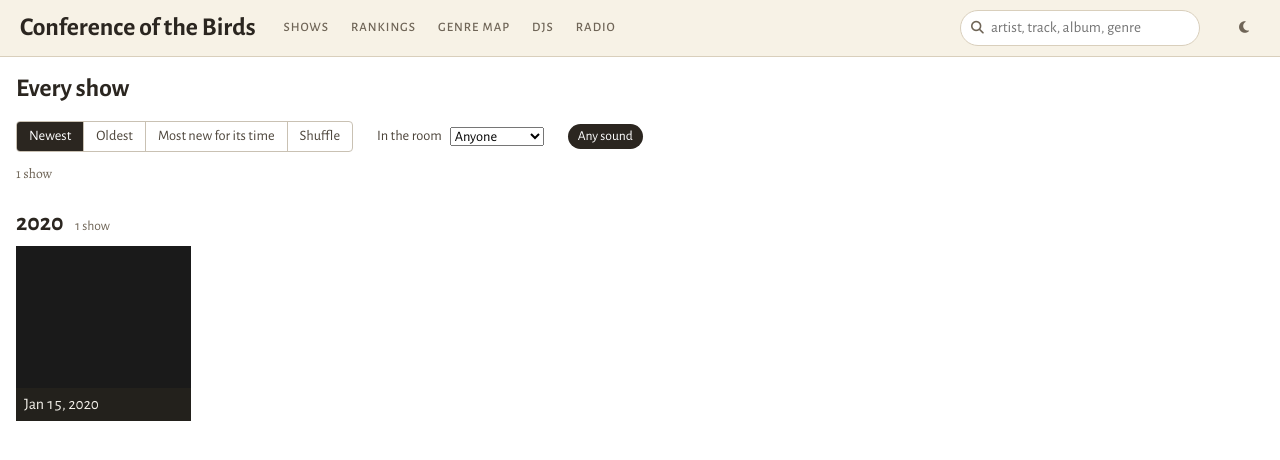
After one commit to JoeGermuska/birdnest, a Flask app: page /shows in a window 1280 px wide. The commit adds this page. Shown: the top 460 px of the page. Run offline with Flask 3, Linux system fonts and the light colour scheme; tables that the repository leaves empty hold one stand-in row (values such as "Sample post"); parts of the project's set-up code (start-up, migrations or seed data) failed here and were passed over; some libraries are stand-ins or nearby versions; some web fonts are replaced.

Commit message:
Browse page (/shows); novelty counts repeated songs a little against a show
- /shows: every show as tiles. Sort newest / oldest / most new for its time
  (novelty against the median of the shows around it) / shuffle; filter by
  who was in the room and by the genre family a show leans toward (1.5x the
  family's usual share, at least 12%). Year dividers in date order. Every
  control is a link or GET form, so each view is a URL and Turbo keeps the
  radio playing. "Shows" leads the banner; the home wall links here.
- Novelty = share of new artists - 0.5 x share of songs heard on an earlier
  show (REPEAT_PENALTY). The home "All new" card still quotes the plain
  new-artist share; the show page, novelty chart and browse sort use the
  score, and their wording says so.
- The History cache is keyed on factoids.py and genre_families.py as well as
  the database, so code changes rebuild it.

Co-Authored-By: Claude Opus 5.5 <noreply@anthropic.com>

```diff
--- a/app.py
+++ b/app.py
@@ -8,6 +8,7 @@ import radio
 import genre_families
 from datetime import date
 from collections import Counter
+import itertools
 import os
 import random
 import secrets
@@ -60,6 +61,54 @@ def index():
                            room=history.show_room(latest), mix=history.show_mix(latest),
                            facts=history.show_factoids(latest), stats=history.show_stats(latest),
                            this_week=[tile(p) for p in history.same_week(latest)], wall=wall, n_shows=len(pids))
+
+
+BROWSE_SORTS = {'newest': 'Newest', 'oldest': 'Oldest', 'new': 'Most new for its time', 'shuffle': 'Shuffle'}
+
+
+@app.route('/shows')
+def browse():
+    """Every show as tiles, sorted and filtered by the query: sort, dj (slug), family (genre family it leans toward)."""
+    history = factoids.get_history()
+    shows = history.browse()
+    sort = request.args.get('sort') if request.args.get('sort') in BROWSE_SORTS else 'newest'
+    dj = request.args.get('dj') if request.args.get('dj') in history.dj_by_slug else None
+    families = [f for f in genre_families.FAMILY_NAMES if sum(f in s['leans'] for s in shows) >= 5]
+    family = request.args.get('family') if request.args.get('family') in families else None
+    if dj:
+        shows = [s for s in shows if history.dj_by_slug[dj] in s['djs']]
+    if family:
+        shows = [s for s in shows if family in s['leans']]
+    seed = request.args.get('seed', type=int)
+    if sort == 'shuffle':
+        seed = seed if seed is not None else random.randrange(10 ** 6)
+        shows = sorted(shows, key=lambda s: s['date'])
+        random.Random(seed).shuffle(shows)
+    else:
+        key = {'newest': lambda s: s['date'], 'oldest': lambda s: s['date'], 'new': lambda s: s['lift']}[sort]
+        shows = sorted(shows, key=key, reverse=sort != 'oldest')
+
+    def tile(s):
+        t = {**history.shows[s['pid']], 'caption': history.show_caption(s['pid'])['image']}
+        if sort == 'new':
+            t['label'] = f"{s['date']:%b} {s['date'].day}, {s['date'].year} · novelty {round(s['novelty'] * 100)}"
+        return t
+    if sort in ('newest', 'oldest'):
+        groups = [(y, [tile(s) for s in g]) for y, g in itertools.groupby(shows, key=lambda s: s['date'].year)]
+    else:
+        groups = [(None, [tile(s) for s in shows])]
+
+    current = {'sort': sort, 'dj': dj, 'family': family}
+    def link(**change):  # this view with some controls changed; a fresh shuffle each time it's asked for
+        q = {k: v for k, v in {**current, **change}.items() if v and not (k == 'sort' and v == 'newest')}
+        if q.get('sort') == 'shuffle':
+            q['seed'] = random.randrange(10 ** 6)
+        return url_for('browse', **q)
+    djs = sorted(((history.djs[i]['slug'], history.djs[i]['name'], len(p)) for i, p in history.dj_shows.items()),
+                 key=lambda d: (-d[2], d[1]))
+    return render_template('shows.html', groups=groups, count=len(shows), current=current, link=link,
+                           sorts=BROWSE_SORTS, djs=djs, dj_name=dj and history.djs[history.dj_by_slug[dj]]['name'],
+                           families=[(f, genre_families.COLORS[f][0]) for f in families])
 
 
 @app.route('/shows/random')
--- a/static/style.css
+++ b/static/style.css
@@ -810,6 +810,27 @@ a.radio-start-link .radio-icon, .rp-now .radio-icon { vertical-align: -2px; colo
 .title-unit .show-cover { margin: 4px 0 0; font-style: italic; color: var(--ink-2); font-size: 0.95rem; }
 .title-unit + .action-row { margin-top: 0; }
 
+/* Browse (/shows): every show, sorted and filtered; the controls are links */
+section.browse { max-width: 1400px; margin: 0 auto; padding: 18px 16px 40px; }
+.browse-controls { display: flex; flex-wrap: wrap; gap: 10px 24px; align-items: center; margin: 0 0 12px; font-family: var(--font-display); }
+.seg { display: inline-flex; flex-wrap: wrap; border: 1px solid var(--control-rule); border-radius: 4px; overflow: hidden; font-size: var(--size-small); }
+.seg a { padding: 4px 12px; color: var(--ink-2); text-decoration: none; }
+.seg a + a { border-left: 1px solid var(--control-rule); }
+.seg a:hover { background: var(--wash); }
+.seg a[aria-current] { background: var(--ink); color: var(--bg); }
+.browse-dj label { display: flex; gap: 8px; align-items: center; font-size: var(--size-small); color: var(--ink-2); }
+.browse-dj select { font: inherit; font-size: var(--size-small); }
+.family-chips { display: flex; flex-wrap: wrap; gap: 6px; font-size: var(--size-note); }
+.family-chips a { padding: 3px 10px; border-radius: 999px; background: var(--wash); color: var(--ink); text-decoration: none; white-space: nowrap; }
+.family-chips a:hover { background: var(--wash-strong); }
+.family-chips a[aria-current] { background: var(--ink); color: var(--bg); }
+.family-chips .swatch { display: inline-block; width: 9px; height: 9px; border-radius: 2px; margin-right: 6px; }
+@media (max-width: 700px) { .family-chips { flex-wrap: nowrap; overflow-x: auto; width: 100%; padding-bottom: 2px; } }
+.browse-count { color: var(--ink-3); font-size: var(--size-note); margin: 0 0 10px; }
+.year-head { font-size: 1.5rem; margin: 26px 0 10px; }
+.year-head .muted, .home-head .muted { font-family: var(--font-display); font-weight: normal; margin-left: 8px; }
+.home-head .muted a { color: inherit; }
+
 /* Type roles. Alegreya Sans: titles, small-caps labels, controls, chart text and figures shown as data.
    Everything else reads in David Libre (body). Uppercase labels share one tracking. */
 h1, h2, h3, .home-head, nav#topbar h1 { font-family: var(--font-display); font-weight: 700; line-height: 1.1; }
--- a/templates/_nav.html
+++ b/templates/_nav.html
@@ -1,6 +1,6 @@
 <nav id="topbar">
     <h1><a href="/">Conference of the Birds</a></h1>
-    <div class="nav-links"><a href="{{ url_for('ranking', kind='artists') }}">Rankings</a><a href="{{ url_for('genre_map') }}">Genre map</a><a href="{{ url_for('djs') }}">DJs</a><a href="{{ url_for('radio_page') }}">Radio</a></div>
+    <div class="nav-links"><a href="{{ url_for('browse') }}">Shows</a><a href="{{ url_for('ranking', kind='artists') }}">Rankings</a><a href="{{ url_for('genre_map') }}">Genre map</a><a href="{{ url_for('djs') }}">DJs</a><a href="{{ url_for('radio_page') }}">Radio</a></div>
     <form id="search" role="search" action="{{ url_for('search')}}" method="GET">
         <div class="autocomplete-container">
             <i class="fas fa-search search-icon" aria-hidden="true"></i>
--- a/templates/index.html
+++ b/templates/index.html
@@ -33,7 +33,7 @@
     </div>
     {% endif %}
 
-    <h2 class="home-head">Every show <span class="muted">{{ n_shows }} since {{ wall[-1].show.date.strftime('%B') }} {{ wall[-1].show.date.year }}</span></h2>
+    <h2 class="home-head">Every show <span class="muted">{{ n_shows }} since {{ wall[-1].show.date.strftime('%B') }} {{ wall[-1].show.date.year }} · <a href="{{ url_for('browse') }}">sort and filter them</a></span></h2>
     <div class="tile-grid">
         {% for item in wall %}
         {% if item.show %}{% with playlist=item.show, label=None %}{% include "_playlist_tile.html" %}{% endwith %}
--- a/templates/playlist.html
+++ b/templates/playlist.html
@@ -23,7 +23,7 @@
                 <p class="show-meta">
                     {{ stats.tracks }} tracks · {{ stats.runtime_min // 60 }}h {{ '%02d' % (stats.runtime_min % 60) }}m · {{ stats.artists }} artists
                 </p>
-                <div class="novelty" title="Share of this show's artists who had never been played before. Dots are the {{ stats.novelty_peers|length }} shows around this one.">
+                <div class="novelty" title="{{ (stats.new_artists * 100)|round|int }}% of this show's artists had never been played before; {{ (stats.repeats * 100)|round|int }}% of its songs were heard on earlier shows, which counts a little against it. Dots are the {{ stats.novelty_peers|length }} shows around this one.">
                     <span class="novelty-label">Novelty</span>
                     <span class="novelty-value">{{ (stats.novelty * 100)|round|int }}</span>
                     <svg class="novelty-strip" viewBox="0 0 200 16" width="200" height="16" aria-hidden="true">
--- /dev/null
+++ b/templates/shows.html
@@ -0,0 +1,38 @@
+{% extends "_base.html" %}
+{% block title %}Every show{% endblock title %}
+{% block content %}
+{# every show as tiles; each control is a link (or a GET form) to this page with the query changed #}
+<section class="browse">
+    <div class="title-unit">
+        <h1>Every show</h1>
+    </div>
+    <div class="browse-controls">
+        <nav class="seg" aria-label="Order">
+            {% for key, name in sorts.items() %}<a href="{{ link(sort=key) }}"{% if key == current.sort %} aria-current="true"{% endif %}>{{ name }}</a>{% endfor %}
+        </nav>
+        <form class="browse-dj" action="{{ url_for('browse') }}" method="get">
+            {% if current.sort != 'newest' %}<input type="hidden" name="sort" value="{{ current.sort }}">{% endif %}
+            {% if current.family %}<input type="hidden" name="family" value="{{ current.family }}">{% endif %}
+            <label>In the room
+                <select name="dj" onchange="this.form.requestSubmit()">
+                    <option value="">Anyone</option>
+                    {% for slug, name, n in djs %}<option value="{{ slug }}"{% if slug == current.dj %} selected{% endif %}>{{ name }} ({{ n }})</option>{% endfor %}
+                </select></label>
+            <noscript><button type="submit">Show</button></noscript>
+        </form>
+        <nav class="family-chips" aria-label="Leaning toward">
+            <a href="{{ link(family=None) }}"{% if not current.family %} aria-current="true"{% endif %}>Any sound</a>
+            {% for f, color in families %}<a href="{{ link(family=f) }}"{% if f == current.family %} aria-current="true"{% endif %}><span class="swatch" style="background: {{ color }}"></span>{{ f }}</a>{% endfor %}
+        </nav>
+    </div>
+    <p class="browse-count">{{ count }} show{{ 's' if count != 1 }}{% if dj_name %} with {{ dj_name }} in the room{% endif %}{% if current.family %}, leaning {{ current.family }}{% endif %}{% if current.sort == 'new' %}, the most new artists for their time first{% endif %}</p>
+
+    {% for year, tiles in groups %}
+    {% if year %}<h2 class="year-head" id="y{{ year }}">{{ year }} <span class="muted">{{ tiles|length }} show{{ 's' if tiles|length != 1 }}</span></h2>{% endif %}
+    <div class="tile-grid">
+        {% for playlist in tiles %}{% with label=playlist.label %}{% include "_playlist_tile.html" %}{% endwith %}{% endfor %}
+    </div>
+    {% endfor %}
+    {% if not count %}<p>No shows match. <a href="{{ link(dj=None, family=None) }}">Show them all</a>.</p>{% endif %}
+</section>
+{% endblock content %}
```
Also changed, not shown: factoids.py (+44 -9 lines), templates/novelty.html (+7 -6 lines), tests/test_browse.py (added, +89 -0 lines).
